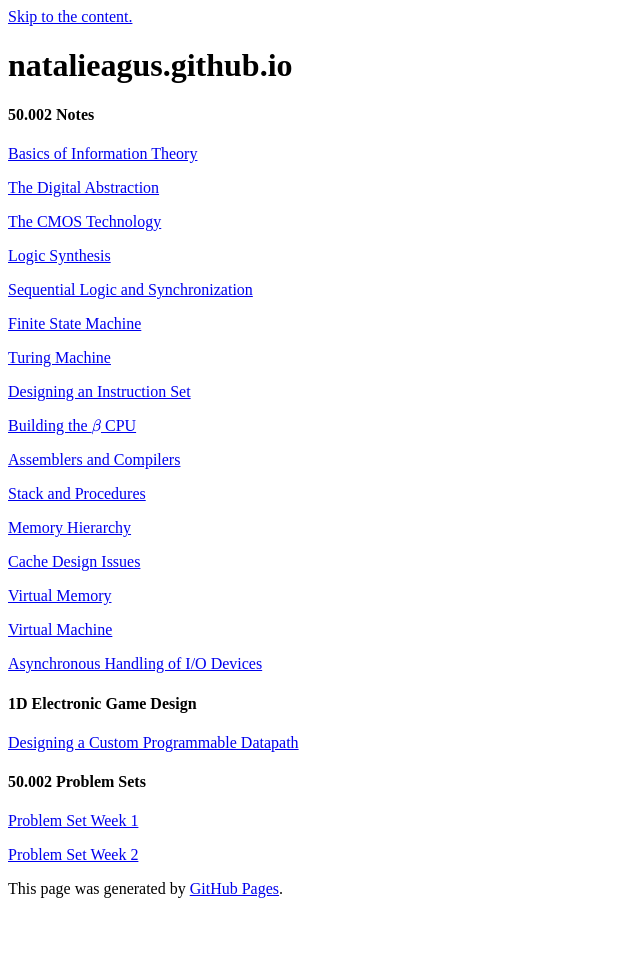
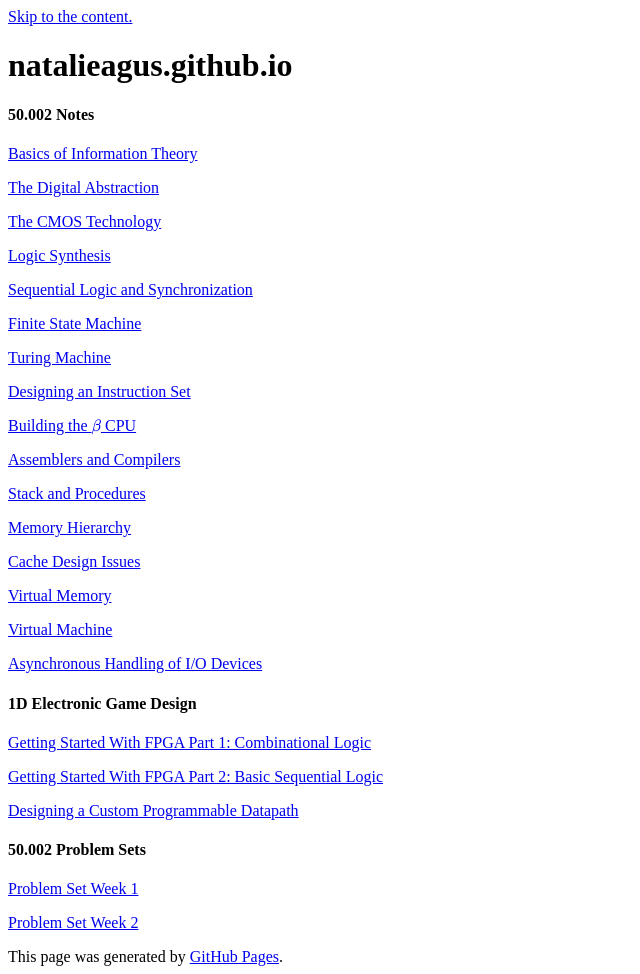
Before and after one commit to natalieagus/natalieagus.github.io, a Jekyll site: the page built from index.md, in a window 1280 px wide. Shown: the whole page, without its empty margins (0-640 px from the left). Built offline with Jekyll 4.4.1, drawn with Linux system fonts in a browser that asks for light colours; our own code applies the rules of GitHub Pages for plain Markdown files; formulas are drawn with MathJax 3; a script that is not in the unit is left out; the repository's description, which GitHub fills in, is left out; before the commit the page ends 906 px from its top, so only the background shows below that.

Commit message:
updated fpga tutorials

```diff
--- a/index.md
+++ b/index.md
@@ -32,6 +32,10 @@
 [Asynchronous Handling of I/O Devices](https://natalieagus.github.io/50002/devices_and_interrupts.html)
 
 #### 1D Electronic Game Design
+[Getting Started With FPGA Part 1: Combinational Logic](https://natalieagus.github.io/50002/fpga_1.html)
+
+[Getting Started With FPGA Part 2: Basic Sequential Logic](https://natalieagus.github.io/50002/fpga_2.html)
+
 [Designing a Custom Programmable Datapath](https://natalieagus.github.io/50002/1D_programmable_machine.html)
 
 #### 50.002 Problem Sets
```
